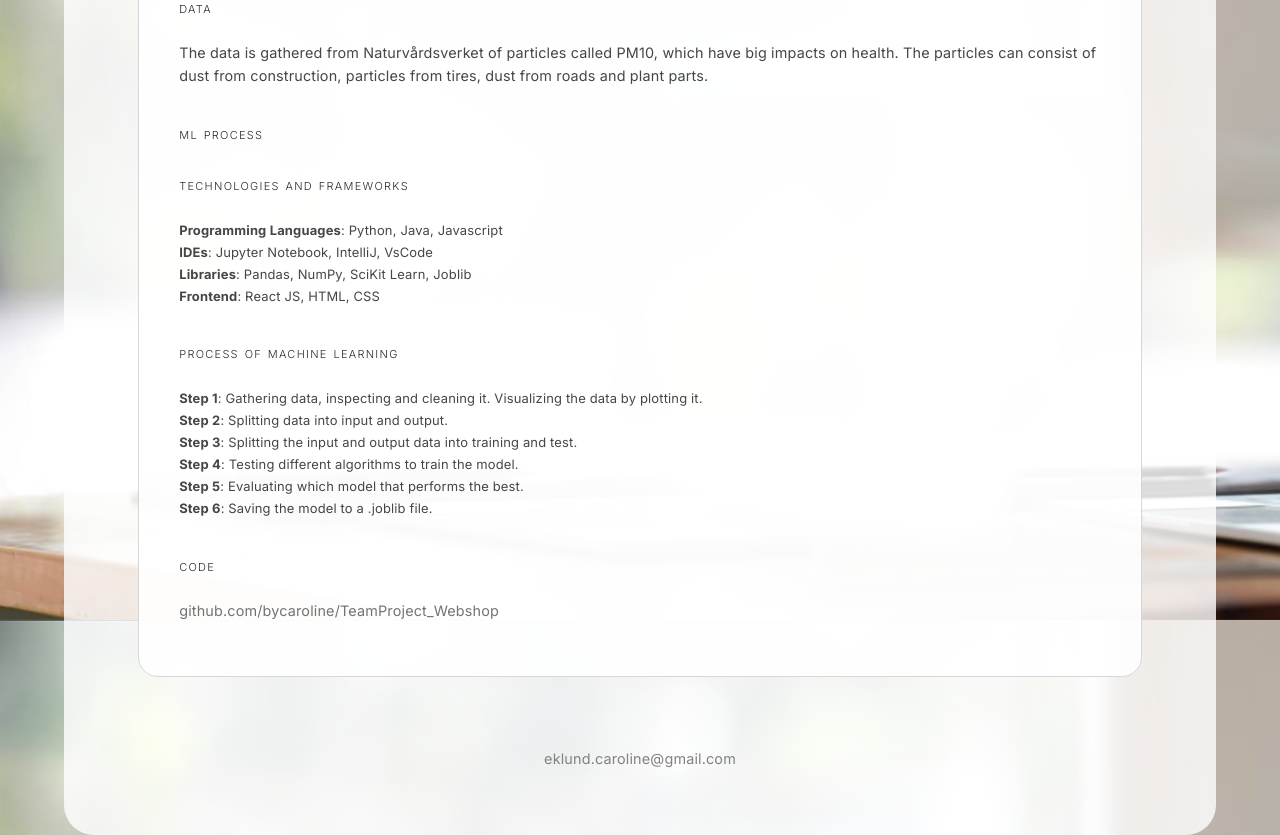
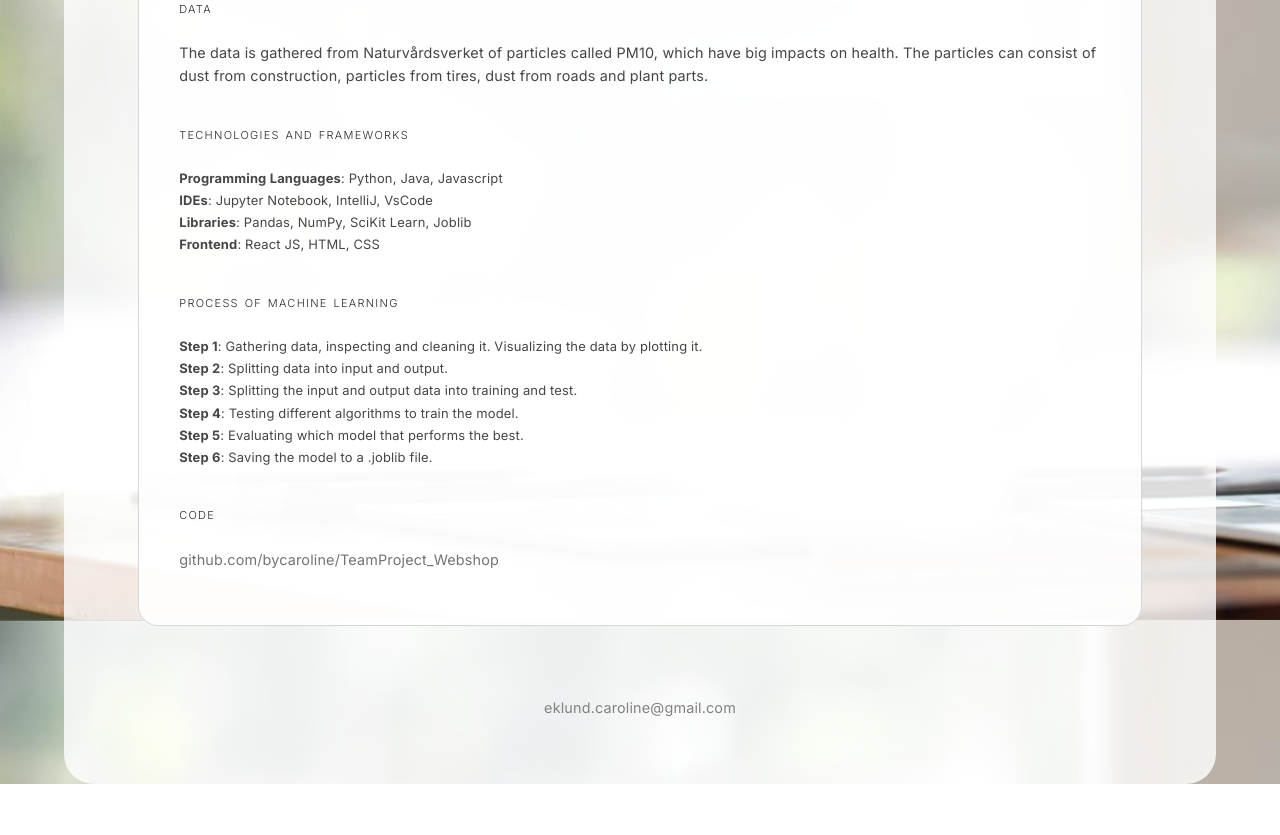
Before and after one commit to bycaroline/React_DeveloperPortfolio, a React (Create React App) app: page /ExamProject in a window 1280 px wide. Shown: the part 980-1815 px from the top of the page. After the commit the page ends 1764 px from the top, so only its background shows below. Built offline with nearby package versions, Linux system fonts and the light colour scheme; a web font is replaced by a local one.

Commit message:
Update ProjectMachineLearning.js

```diff
--- a/src/pages/ProjectMachineLearning.js
+++ b/src/pages/ProjectMachineLearning.js
@@ -32,7 +32,6 @@ const ProjectPageMachineLearning = () => {
                 <p>The system workflow begins in the frontend, where user input triggers a request. This request is sent to a Java server, which then forwards it to a Flask API. The API leverages a pre-trained machine learning model stored in a .joblib file to process the input and generate a prediction. The response is routed back through the Java server to the frontend client, where users can view the estimated air quality. The machine learning model is developed using Python, with tools such as Jupyter Notebooks, Pandas, NumPy, and SciKit Learn.</p>
                 <h4>data</h4>
                 <p>The data is gathered from Naturvårdsverket of particles called PM10, which have big impacts on health. The particles can consist of dust from construction, particles from tires, dust from roads and plant parts. </p>
-                <h4>ml process</h4>
                 <h4>technologies and frameworks</h4>
                 <ul style={{ listStyle: 'none' }}>
                     <li>
```
